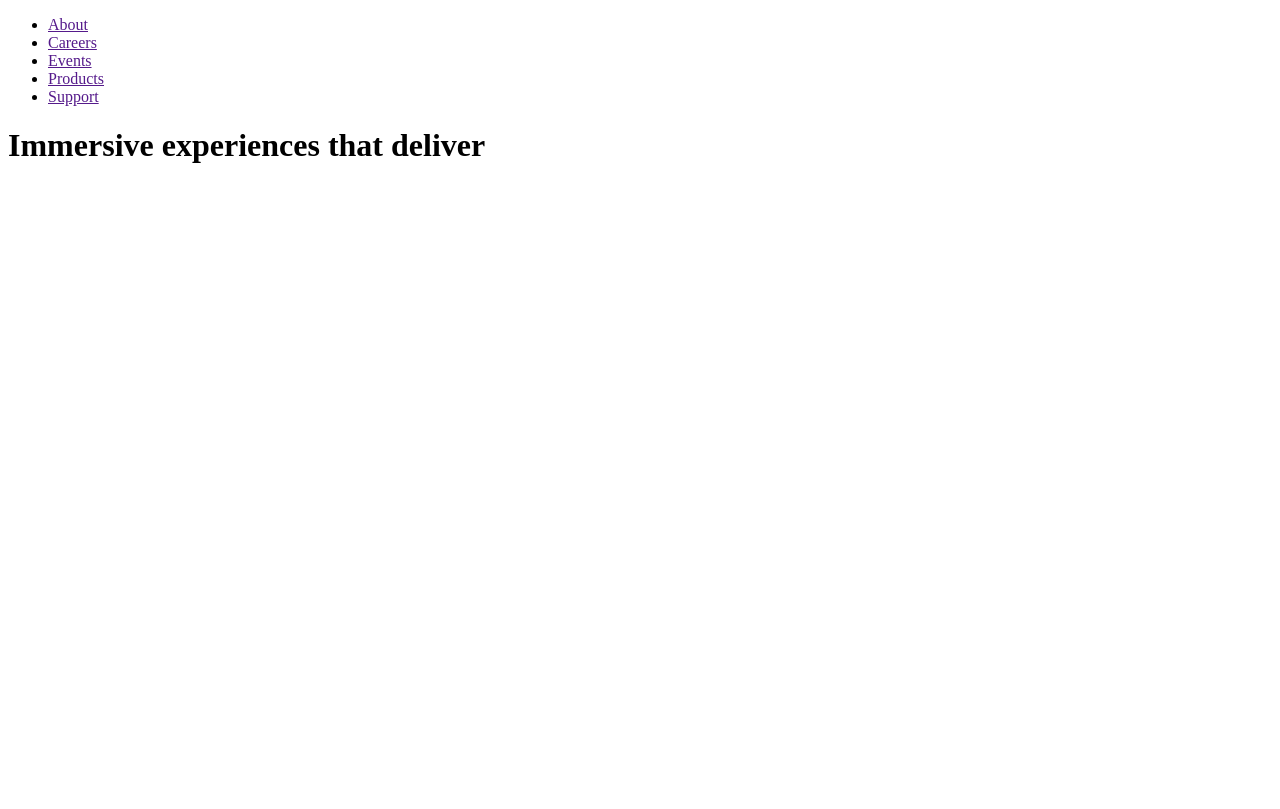
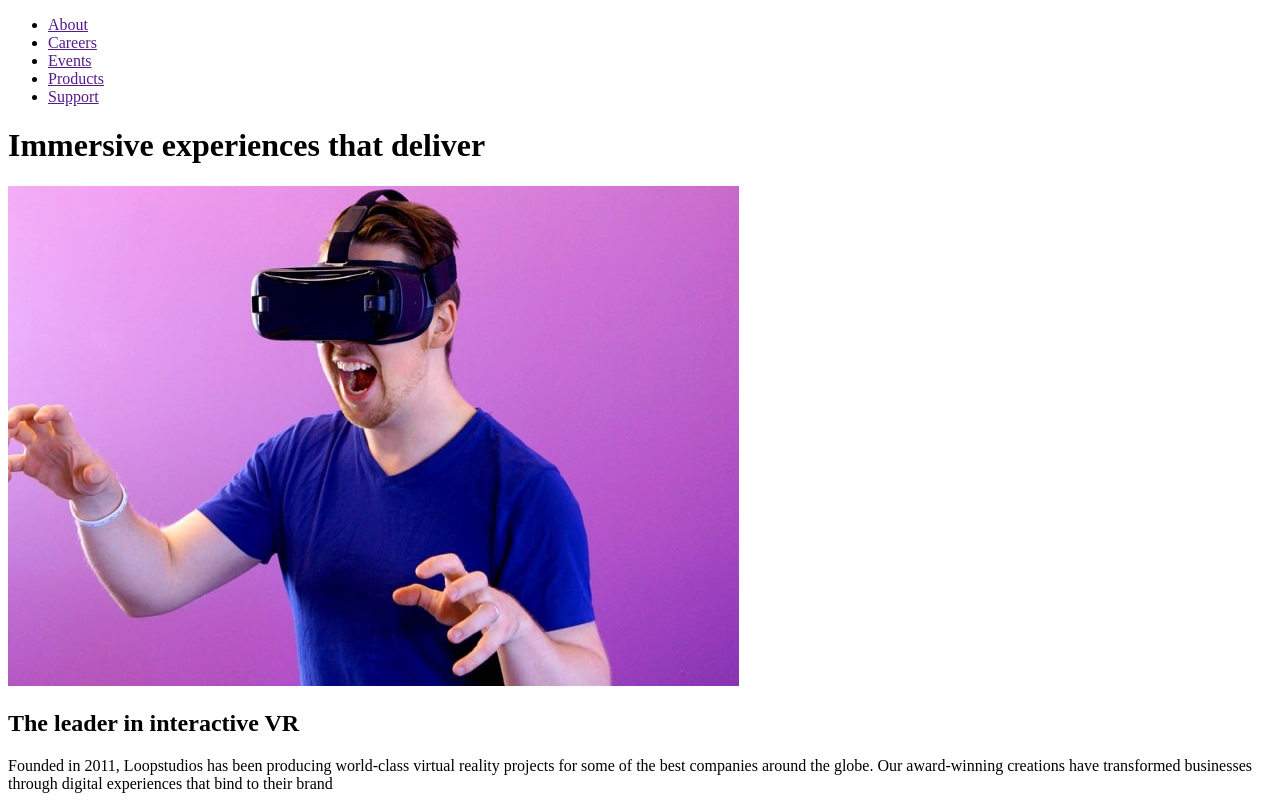
Before and after one commit to abdouAoufi/challenge-6, a plain HTML site: page index.html in a window 1280 px wide. Drawn offline with Linux system fonts and the light colour scheme.

Commit message:
add leader section

```diff
--- a/index.html
+++ b/index.html
@@ -15,11 +15,7 @@
     <title>Frontend Mentor | Loopstudios landing page</title>
   </head>
   <body>
-    <!--      The
-    leader in interactive VR Founded in 2011, Loopstudios has been producing
-    world-class virtual reality projects for some of the best companies around
-    the globe. Our award-winning creations have transformed businesses through
-    digital experiences that bind to their brand. Our creations See all Deep
+    <!--       . Our creations See all Deep
     earth Night arcade Soccer team VR The grid From up above VR Pocket borealis
     The curiosity Make it fisheye About Careers Events Products Support © 2021
     Loopstudios. All rights reserved. -->
@@ -37,5 +33,18 @@
     <div>
       <h1>Immersive experiences that deliver</h1>
     </div>
+
+    <div>
+      <div><img src="./images/desktop/image-interactive.jpg" alt="" /></div>
+      <div>
+        <h2>The leader in interactive VR</h2>
+        <p>
+          Founded in 2011, Loopstudios has been producing world-class virtual
+          reality projects for some of the best companies around the globe. Our
+          award-winning creations have transformed businesses through digital
+          experiences that bind to their brand
+        </p>
+      </div>
+    </div>
   </body>
 </html>
```
